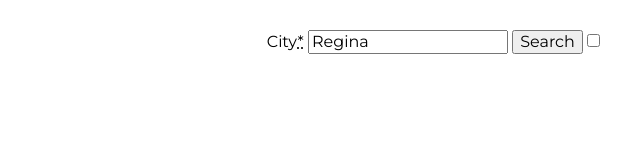
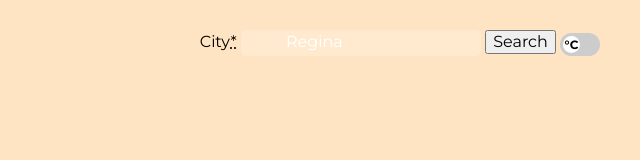
Before and after one commit to HardRoof/the-weather-app, a website built with webpack: page src/temp.html in a window 1280 px wide. Shown: the whole page, without its empty margins (640-1280 px from the left). Built offline with nearby package versions, Linux system fonts and the light colour scheme.

Commit message:
Added style to switcher

```diff
--- a/src/modules/style/style.css
+++ b/src/modules/style/style.css
@@ -23,6 +23,7 @@ body {
   height: 100vh;
   display: grid;
   grid-template-rows: max-content auto;
+  background-color: bisque;
 }
 
 header {
@@ -139,3 +140,77 @@ h3 {
   content: "°F";
   font-size: 3rem;
 }
+
+/* The switch - the box around the slider */
+.switch {
+  position: relative;
+  display: inline-block;
+  width: 40px;
+  height: 23px;
+}
+
+/* Hide default HTML checkbox */
+.switch input {
+  opacity: 0;
+  width: 0;
+  height: 0;
+}
+
+/* The switcher */
+.slider {
+  position: absolute;
+  top: 0;
+  left: 0;
+  right: 0;
+  bottom: 0;
+  background-color: #ccc;
+  border-radius: 23px;
+  cursor: pointer;
+  -webkit-transition: 0.4s;
+  transition: 0.4s;
+}
+
+.slider::before {
+  display: flex;
+  align-items: center;
+  justify-content: center;
+  position: absolute;
+  content: "°C";
+  font-size: 1.2rem;
+  font-weight: bold;
+  height: 17px;
+  width: 17px;
+  left: 3px;
+  bottom: 3px;
+  border-radius: 50%;
+  background-color: white;
+  -webkit-transition: 0.4s;
+  transition: 0.4s;
+}
+
+input:checked + .slider {
+  background-color: rgb(255 95 95);
+}
+
+input:focus + .slider {
+  box-shadow: 0 0 1px rgb(255 95 95);
+}
+
+input:checked + .slider::before {
+  -webkit-transform: translateX(17px);
+  -ms-transform: translateX(17px);
+  transform: translateX(17px);
+  content: "°F";
+}
+
+#city-name {
+  width: 24rem;
+  height: 100%;
+  border: none;
+  outline: none;
+  background: rgba(255, 255, 255, 0.2);
+  padding: 0 0 0.3rem 4.5rem;
+  color: #ffffff;
+  font-size: 1.6rem;
+  border-radius: 0.5rem;
+}
```
